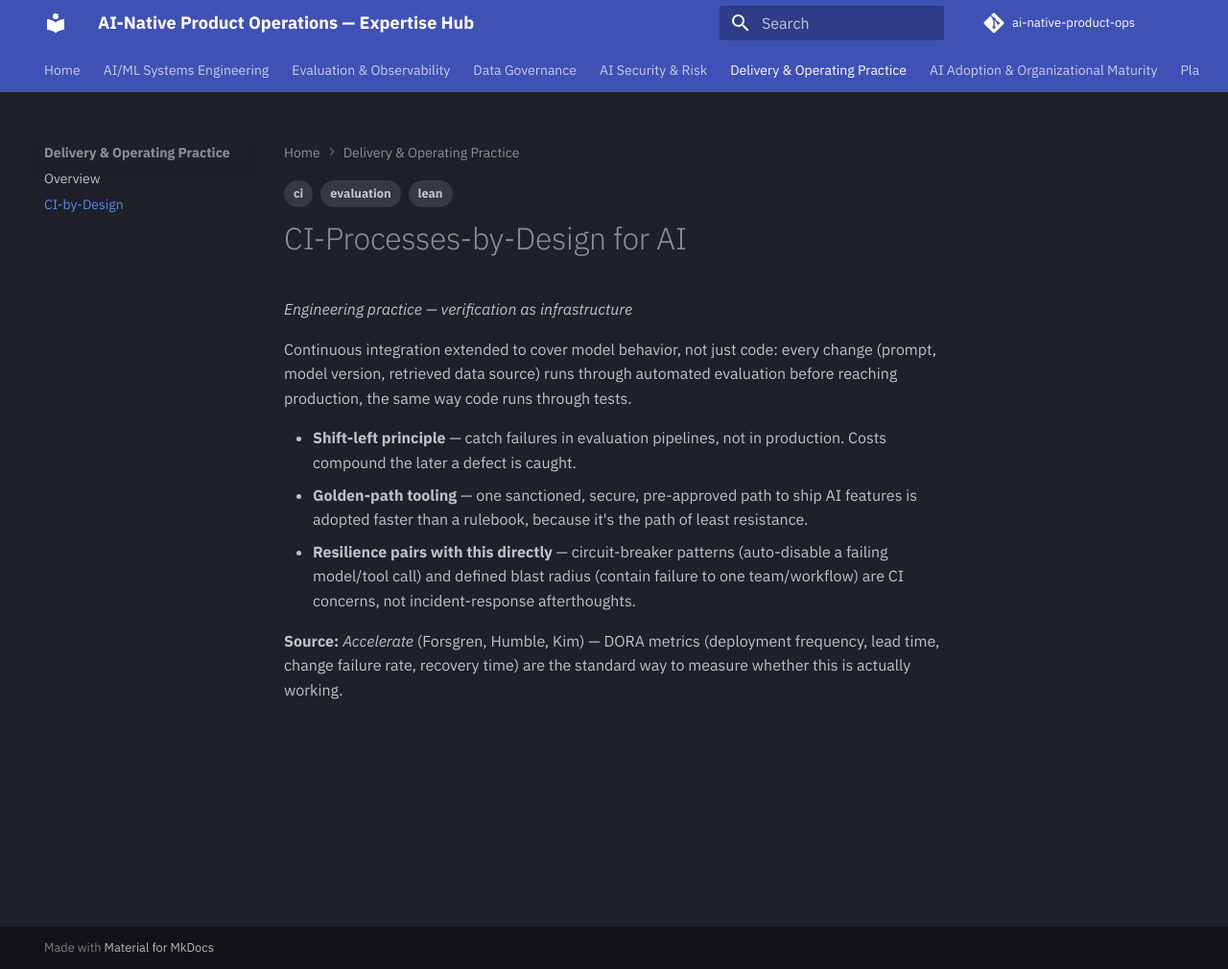
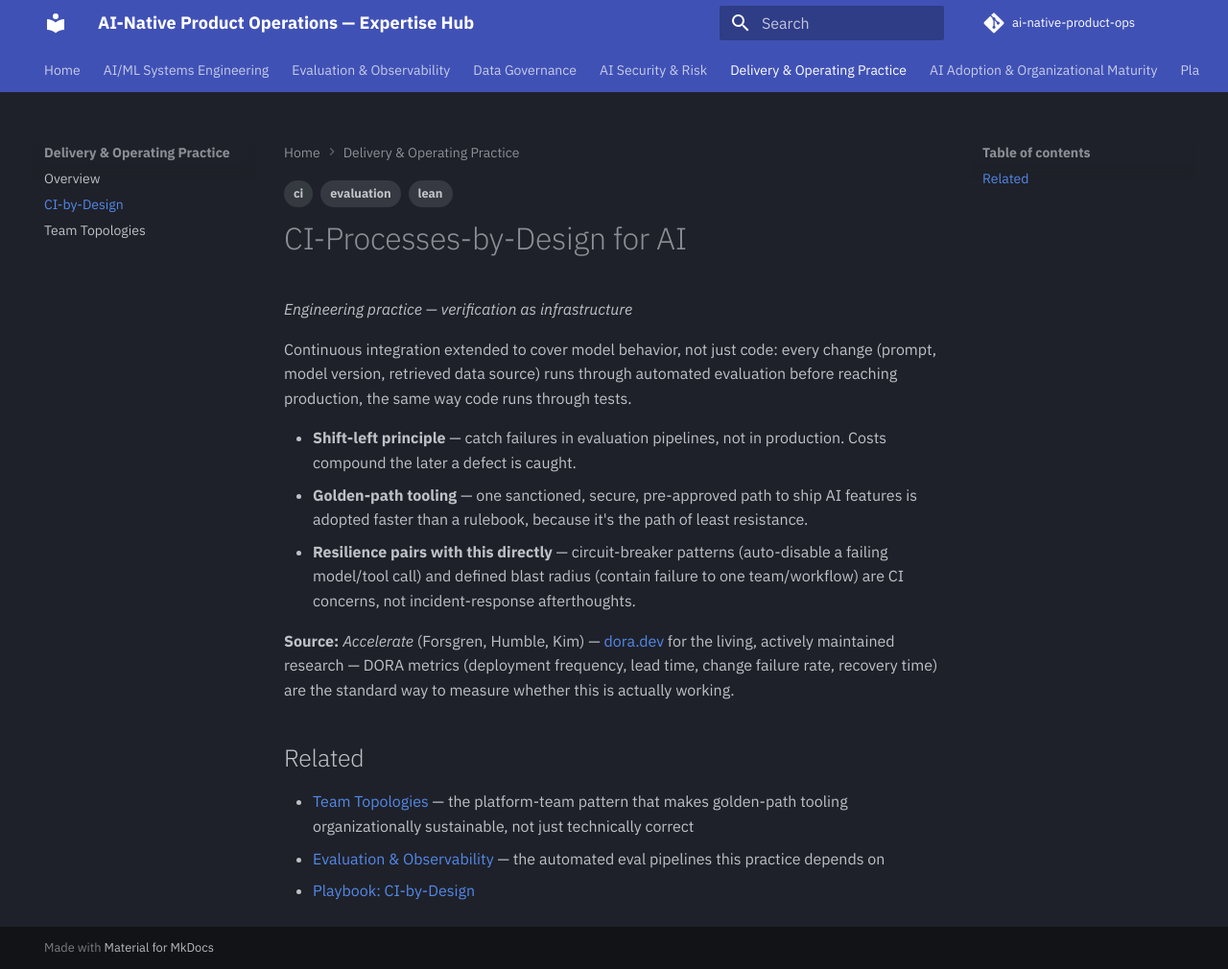
Before and after one commit to Sunparus/ai-native-product-ops, an MkDocs documentation site: the page built from docs/domains/delivery-operating-practice/ci-by-design.md, in a window 1280 px wide and 1010 px high. Shown: the whole window at 96% size. Built offline with MkDocs 1.6.1 and Material for MkDocs 9.7.7, drawn with Linux system fonts in a browser that asks for light colours; comment, search, counter and statistics services are not loaded.

Commit message:
Batch 3, domain 5/6: quality bar pass — Delivery & Operating Practice
Real completeness gap: Team Topologies is cited as half this domain's
grounding (alongside DORA) but had zero actual content -- the domain
only had ci-by-design.md, which doesn't touch team design at all.
Added a full page: 4 team types, 3 interaction modes, and the specific
AI-delivery failure mode this addresses (every team rebuilding its own
AI infrastructure because no platform team owns it as a shared
service).

ci-by-design.md was also missing a Related section -- fixed, plus
added the dora.dev link alongside the Accelerate book citation for
consistency with how DORA is sourced elsewhere in the hub.

index.md audited, already correct -- schema and IRL Lens both solid.

1/6 domains remaining: AI Adoption & Organizational Maturity.

```diff
--- a/docs/domains/delivery-operating-practice/ci-by-design.md
+++ b/docs/domains/delivery-operating-practice/ci-by-design.md
@@ -15,4 +15,10 @@
 - **Golden-path tooling** — one sanctioned, secure, pre-approved path to ship AI features is adopted faster than a rulebook, because it's the path of least resistance.
 - **Resilience pairs with this directly** — circuit-breaker patterns (auto-disable a failing model/tool call) and defined blast radius (contain failure to one team/workflow) are CI concerns, not incident-response afterthoughts.
 
-**Source:** *Accelerate* (Forsgren, Humble, Kim) — DORA metrics (deployment frequency, lead time, change failure rate, recovery time) are the standard way to measure whether this is actually working.
+**Source:** *Accelerate* (Forsgren, Humble, Kim) — [dora.dev](https://dora.dev/) for the living, actively maintained research — DORA metrics (deployment frequency, lead time, change failure rate, recovery time) are the standard way to measure whether this is actually working.
+
+## Related
+
+- [Team Topologies](team-topologies.md) — the platform-team pattern that makes golden-path tooling organizationally sustainable, not just technically correct
+- [Evaluation & Observability](../evaluation-observability/index.md) — the automated eval pipelines this practice depends on
+- [Playbook: CI-by-Design](../../playbooks/ci-by-design.md)
--- a/mkdocs.yml
+++ b/mkdocs.yml
@@ -68,6 +68,7 @@
   - Delivery & Operating Practice:
       - Overview: domains/delivery-operating-practice/index.md
       - CI-by-Design: domains/delivery-operating-practice/ci-by-design.md
+      - Team Topologies: domains/delivery-operating-practice/team-topologies.md
   - AI Adoption & Organizational Maturity:
       - Overview: domains/ai-adoption-maturity/index.md
       - Lean AI-Assisted Org: domains/ai-adoption-maturity/lean-ai-org.md
```
Also changed, not shown: docs/domains/delivery-operating-practice/index.md (+1 -0 lines), docs/domains/delivery-operating-practice/team-topologies.md (added, +40 -0 lines).
